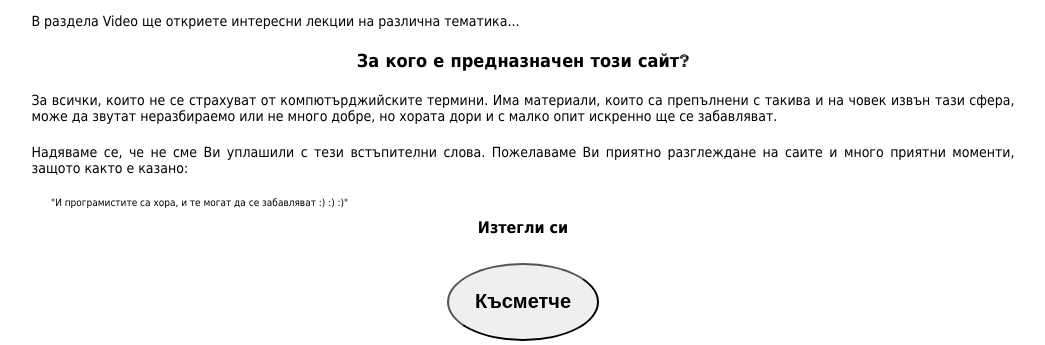
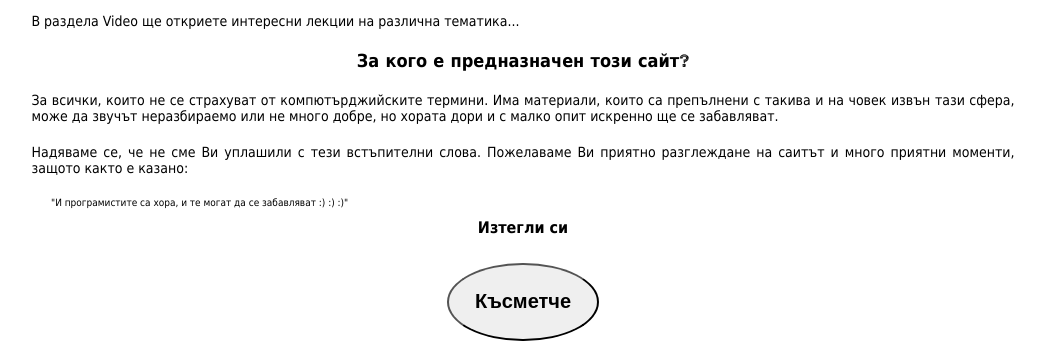
Before and after one commit to Team-Mnementh/WebFundamentals-Teamwork, a PHP site: page / in a window 1280 px wide. Shown: the part 541-886 px from the top of the page, without its empty margins (117-1162 px from the left). Run offline with PHP 8.4, Linux system fonts and the light colour scheme; some libraries are stand-ins or nearby versions.

Commit message:
Fixed some more typos

```diff
--- a/framework/views/home.php
+++ b/framework/views/home.php
@@ -35,11 +35,11 @@
 		</header>
 
 		<p>
-			За всички, които не се страхуват от компютърджийските термини. Има материали, които са препълнени с такива и на човек извън тази сфера, може да звутат неразбираемо или не много добре, но хората дори и с малко опит искренно ще се забавляват.
+			За всички, които не се страхуват от компютърджийските термини. Има материали, които са препълнени с такива и на човек извън тази сфера, може да звучът неразбираемо или не много добре, но хората дори и с малко опит искренно ще се забавляват.
 		</p>
 
                 <p>
-                    Надяваме се, че не сме Ви уплашили с тези встъпителни слова. Пожелаваме Ви приятно  разглеждане на саите и много приятни моменти, защото както е казано:
+                    Надяваме се, че не сме Ви уплашили с тези встъпителни слова. Пожелаваме Ви приятно  разглеждане на саитът и много приятни моменти, защото както е казано:
                 </p>
                 <blockquote>
                     "И програмистите са хора, и те могат да се забавляват :) :) :)"
```
